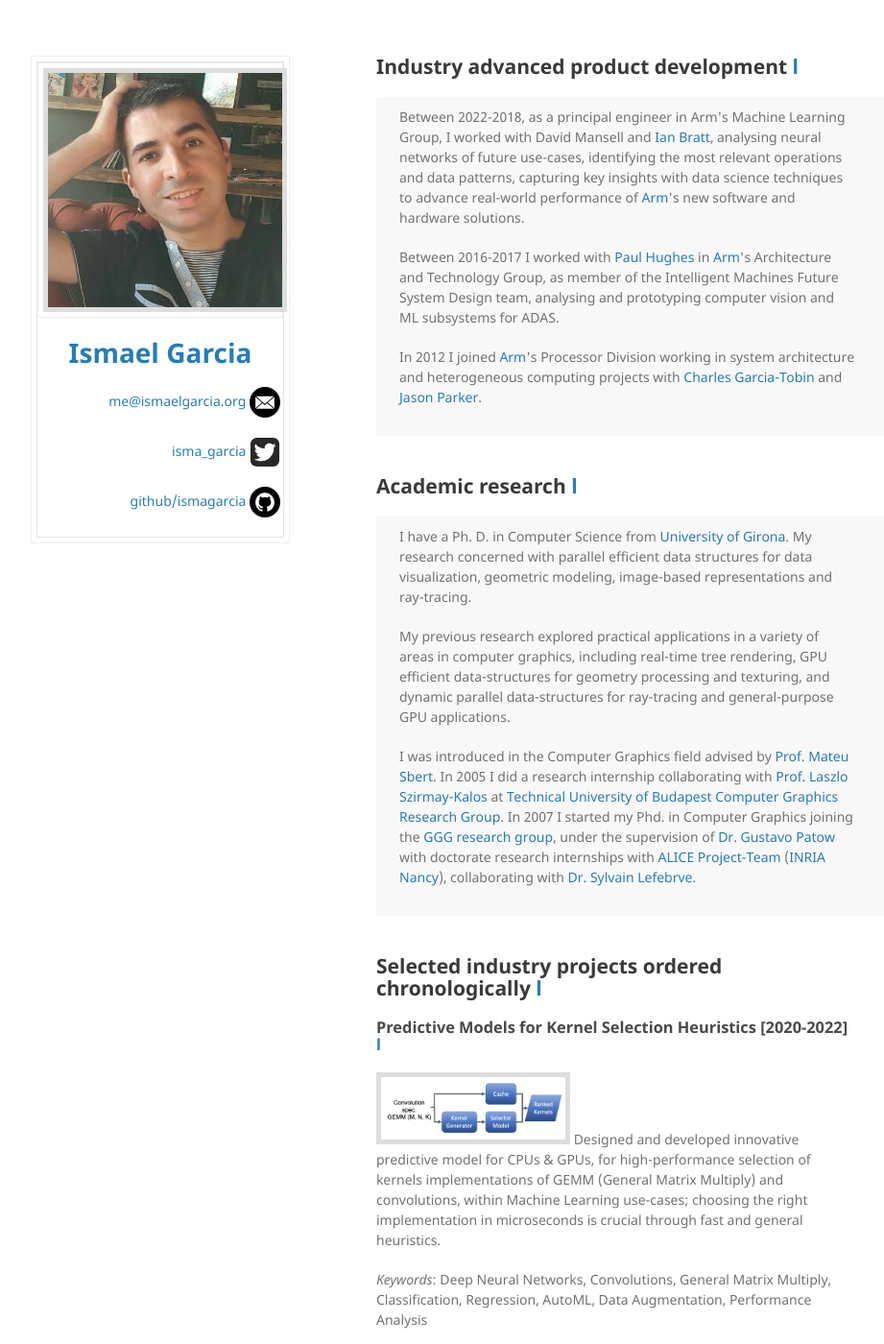
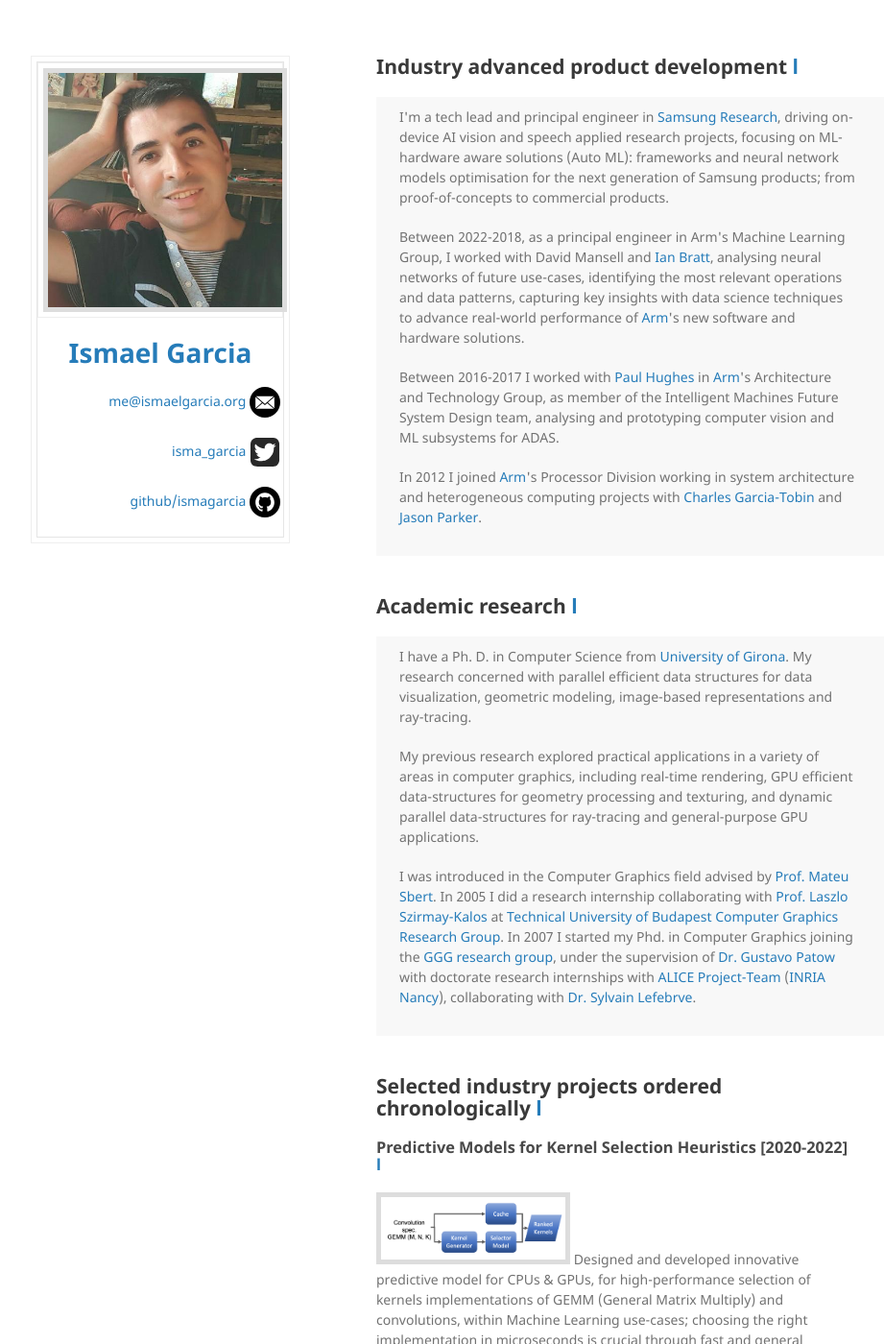
Before and after one commit to ismagarcia/me, a Jekyll site: the page built from index.md, in a window 1280 px wide and 1400 px high. Shown: the whole window at 96% size, without its empty margins (178-1099 px from the left). Built offline with Jekyll 4.4.1, drawn with Linux system fonts in a browser that asks for light colours; nearby versions of some CDN libraries; the repository's description, which GitHub fills in, is left out.

Commit message:
New role at new employer

```diff
--- a/index.md
+++ b/index.md
@@ -50,11 +50,9 @@
 <div class="dark_box">
 
 
-{% if True %}
 <p class="dark_paragraph">
 I'm a tech lead and principal engineer in <a href="https://research.samsung.com/">Samsung Research</a>, driving on-device AI vision and speech applied research projects, focusing on ML-hardware aware solutions (Auto ML): frameworks and neural network models optimisation for the next generation of Samsung products; from proof-of-concepts to commercial products.
 </p>
-{% endif %}
 
 <p class="dark_paragraph">
 Between 2022-2018, as a principal engineer in Arm's Machine Learning Group, I worked  with David Mansell and <a href="https://www.linkedin.com/in/ianbratt" title="Ian Bratt">Ian Bratt</a>, analysing neural networks of future use-cases, identifying the most relevant operations and data patterns, capturing key insights with data science techniques to advance real-world performance of <a href="https://www.arm.com">Arm</a>'s new software and hardware solutions.
@@ -84,12 +82,12 @@
 
 <p class="dark_paragraph">
 My research concerned with parallel efficient data structures for data
-visualization, geometric modeling, image-based representations and ray-tracing.
+visualization, geometric modelling, image-based representations and ray-tracing.
 </p>
 
 <p class="dark_paragraph">
 My work explored practical applications in a variety of areas in computer
-graphics, including real-time tree rendering, GPU efficient
+graphics, including real-time rendering, GPU efficient
 data-structures for geometry processing and texturing, and
 dynamic parallel data-structures for ray-tracing and general-purpose
 GPU applications.
@@ -121,7 +119,7 @@
 </p>
 
 <p class="dark_paragraph">
-My previous research explored practical applications in a variety of areas in computer graphics, including real-time tree rendering, GPU efficient data-structures for geometry processing and texturing, and dynamic parallel data-structures for ray-tracing and general-purpose GPU applications.
+My previous research explored practical applications in a variety of areas in computer graphics, including real-time rendering, GPU efficient data-structures for geometry processing and texturing, and dynamic parallel data-structures for ray-tracing and general-purpose GPU applications.
 </p>
 
 <p class="dark_paragraph">
```
